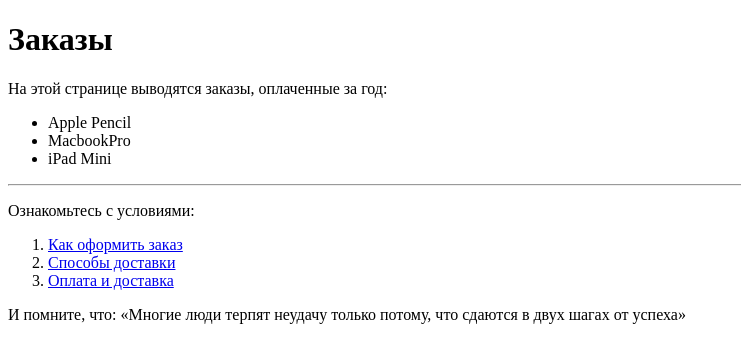
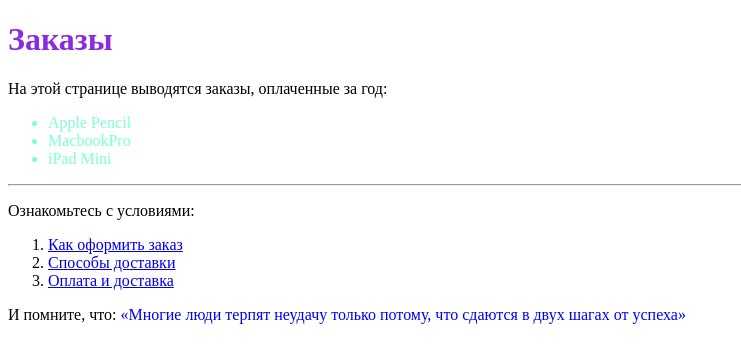
Before and after one commit to Agr0n0m/FronEndBlok-M1-Test, a plain HTML site: page index.html in a window 1280 px wide. Shown: the whole page, without its empty margins (0-741 px from the left). Drawn offline with Linux system fonts and the light colour scheme.

Commit message:
HomeWork_2

```diff
--- a/css/main.css
+++ b/css/main.css
@@ -0,0 +1,10 @@
+h1{
+  color: blueviolet;
+}
+
+ul{
+  color: aquamarine;
+}
+q{
+  color: blue;
+}
--- a/index.html
+++ b/index.html
@@ -5,6 +5,7 @@
   <meta name="viewport" content="width=device-width, initial-scale=1.0">
   <link rel="shortcut icon" href="favicon.ico">
   <link rel="icon" href="favicon.svg" type="image/svg+xml">
+  <link rel="stylesheet" href="css/main.css">
   <title>Тест</title>
 </head>
 <body>
```
